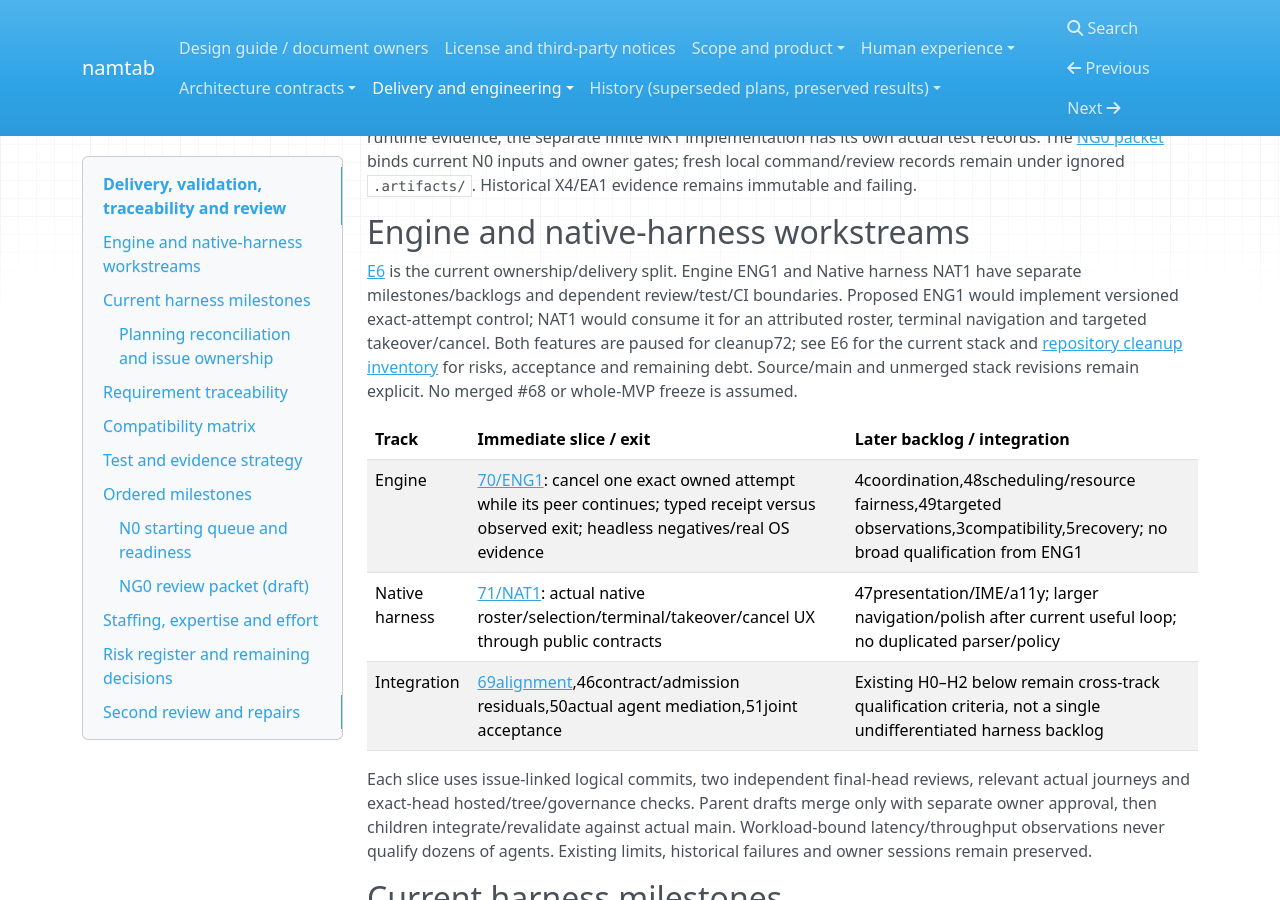
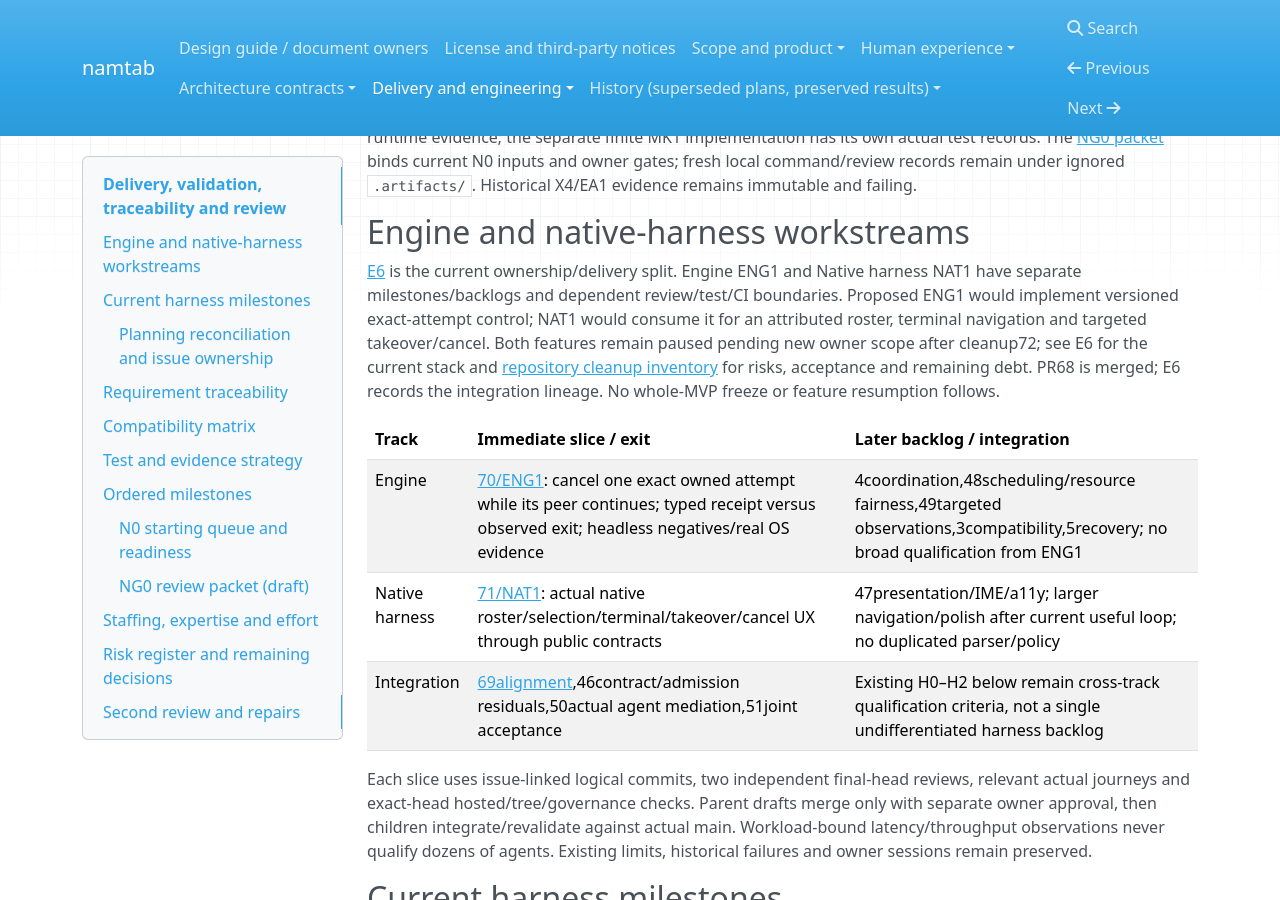
Before and after one commit to whoodes/namtab, an MkDocs documentation site: the page built from docs/engine/delivery-and-validation.md, in a window 1280 px wide and 900 px high, scrolled down 300 px. Built offline with MkDocs 1.6.1, drawn with Linux system fonts in a browser that asks for light colours; nearby versions of some CDN libraries; some of the changed text lies outside the part shown.

Commit message:
Record merged prerequisites without resuming feature work
PR68 is now on actual main. Replace cleanup's stale unmerged claims with its
verified merge lineage and preserve the original reviewed commit references.
Cleanup integration does not authorize ENG1/NAT1 implementation or qualification.

No runtime, schema, dependency, evidence or launch behavior changes. Strict
MkDocs and local links pass; refresh full checks and independent integration
review on this final candidate before merging PR73.

```diff
--- a/docs/engine/delivery-and-validation.md
+++ b/docs/engine/delivery-and-validation.md
@@ -6,7 +6,7 @@ The first MK1 owned finite core/worker and real Linux PTY/managed-process primit
 
 ## Engine and native-harness workstreams
 
-[E6](../adr/0006-engine-and-native-harness-workstreams.md) is the current ownership/delivery split. Engine ENG1 and Native harness NAT1 have separate milestones/backlogs and dependent review/test/CI boundaries. Proposed ENG1 would implement versioned exact-attempt control; NAT1 would consume it for an attributed roster, terminal navigation and targeted takeover/cancel. Both features are paused for cleanup72; see E6 for the current stack and [repository cleanup inventory](../engineering/14-repository-and-engineering-practices.md#alignment-cleanup-and-deliberate-debt) for risks, acceptance and remaining debt. Source/main and unmerged stack revisions remain explicit. No merged #68 or whole-MVP freeze is assumed.
+[E6](../adr/0006-engine-and-native-harness-workstreams.md) is the current ownership/delivery split. Engine ENG1 and Native harness NAT1 have separate milestones/backlogs and dependent review/test/CI boundaries. Proposed ENG1 would implement versioned exact-attempt control; NAT1 would consume it for an attributed roster, terminal navigation and targeted takeover/cancel. Both features remain paused pending new owner scope after cleanup72; see E6 for the current stack and [repository cleanup inventory](../engineering/14-repository-and-engineering-practices.md#alignment-cleanup-and-deliberate-debt) for risks, acceptance and remaining debt. PR68 is merged; E6 records the integration lineage. No whole-MVP freeze or feature resumption follows.
 
 | Track | Immediate slice / exit | Later backlog / integration |
 | --- | --- | --- |
@@ -40,7 +40,7 @@ The inherited G6 figures below and in the [budget catalog](../engineering/07-val
 | [H2 admitted integration proof](https://github.com/whoodes/namtab/milestone/8) | [#50 real-agent adapter proof](https://github.com/whoodes/namtab/issues/50) | #46/#4; headless adapter proof need not await #47; credentials/export/spending/security admission remains separate |
 | H2 | [#51 selected emulator integration](https://github.com/whoodes/namtab/issues/51) | #4/#47/#50, including their transitive H1 prerequisites |
 
-Issue45 is complete after PR52. Issues46/47 retain unsatisfied admission/feasibility criteria. Separately scoped experiments and PR66 native feedback are merged; PR68 MCP/lifecycle remains reviewed/unmerged. ENG1/NAT1 features are paused for cleanup72. A Ready card means eligible only for its explicitly authorized scope, not authority to execute it. [H0 admission/workload](h0-harness-contracts.md), [27 criterion dispositions](h0-residual-criteria.md) and [interface alternatives](../ux/h0-interface-decision.md) are proposed review inputs; neither issue nor H0 is complete until required owner choices are recorded.
+Issue45 is complete after PR52. Issues46/47 retain unsatisfied admission/feasibility criteria. Separately scoped experiments and PR66 native feedback are merged; PR68 MCP/lifecycle is merged. ENG1/NAT1 features remain paused after cleanup72 pending owner direction. A Ready card means eligible only for its explicitly authorized scope, not authority to execute it. [H0 admission/workload](h0-harness-contracts.md), [27 criterion dispositions](h0-residual-criteria.md) and [interface alternatives](../ux/h0-interface-decision.md) are proposed review inputs; neither issue nor H0 is complete until required owner choices are recorded.
 
 Legacy #2 and #17–#21/#23 remain open/Backlog with #46 as their scope-review prerequisite; MK1/PR44 does not complete them wholesale.
 
```
Also changed, not shown: README.md (+2 -2 lines), docs/adr/0006-engine-and-native-harness-workstreams.md (+1 -1 lines), docs/engine/attempt-control.md (+1 -1 lines), docs/engine/index.md (+1 -1 lines), docs/engineering/14-repository-and-engineering-practices.md (+1 -1 lines).
